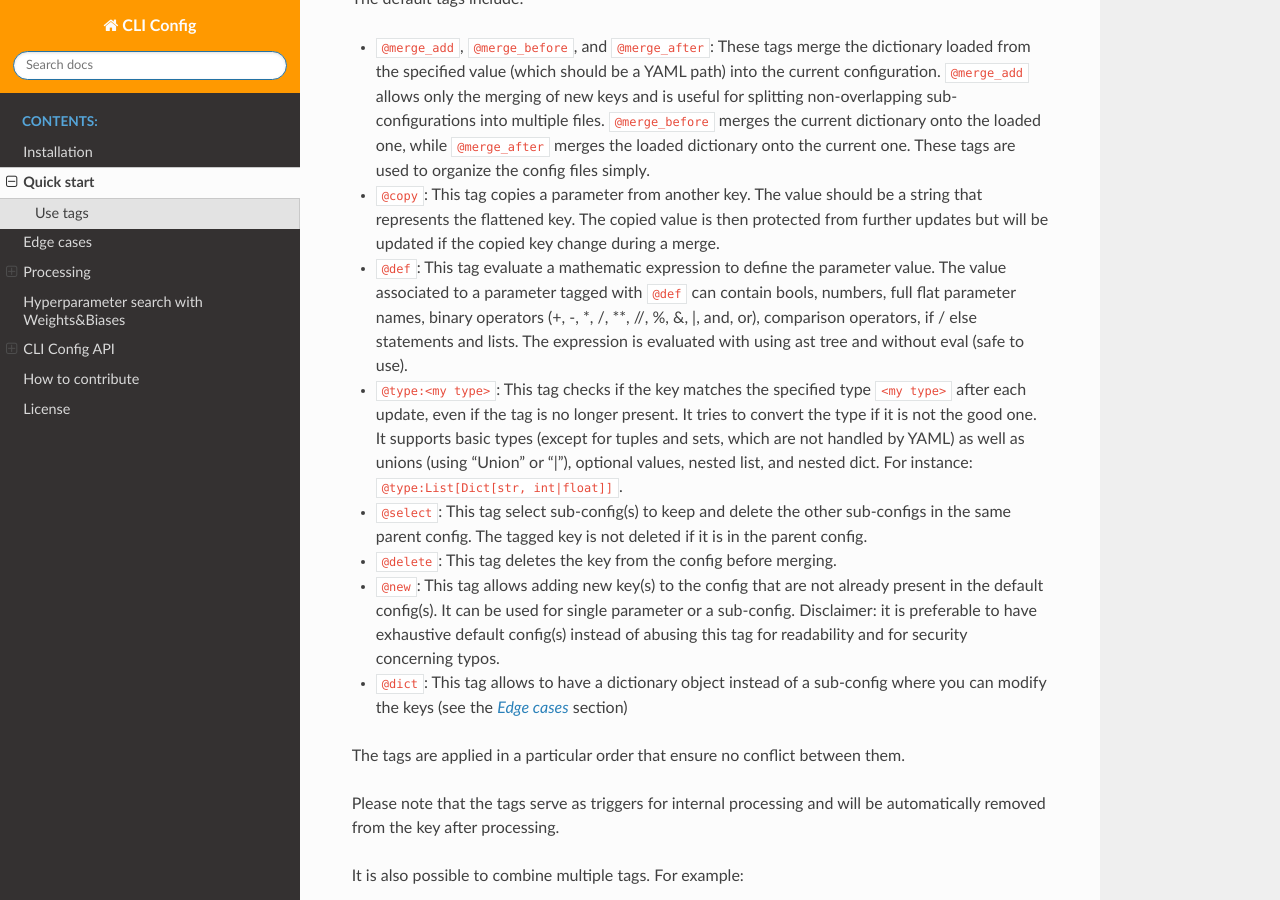
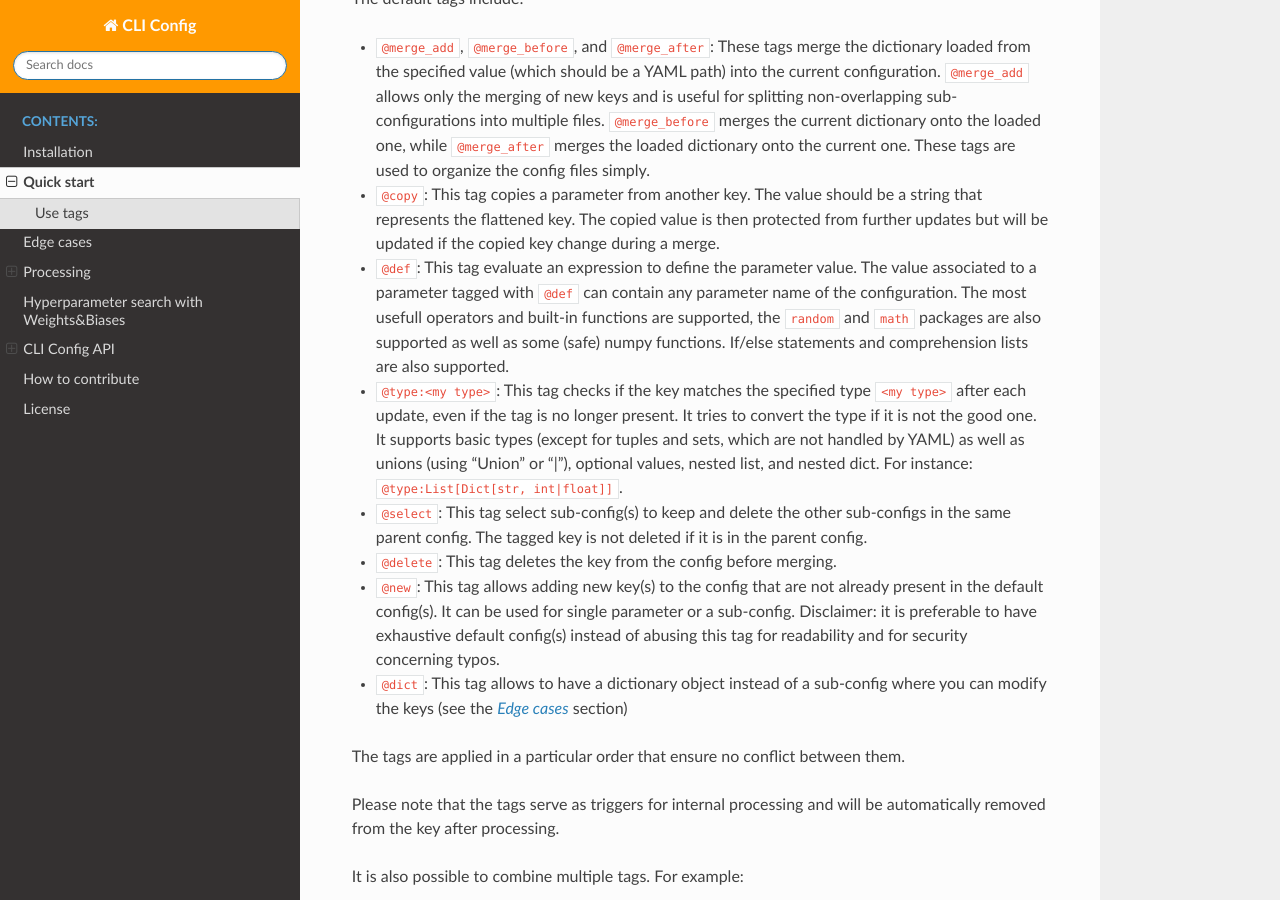
Before and after one commit to valentingol/cliconfig, a Sphinx documentation site: the page built from docs/quickstart.md, in a window 1280 px wide and 900 px high, scrolled down 2183 px. Built offline with Sphinx 7.4.7 and the Read the Docs theme 2.0.0, drawn with Linux system fonts in a browser that asks for light colours; pages that are not in the unit, such as notebooks, are missing from menus; the version number could not be read and is left out.

Commit message:
📝 Update doc for ProcessDef

```diff
--- a/docs/quickstart.md
+++ b/docs/quickstart.md
@@ -115,11 +115,12 @@ The default tags include:
 * `@copy`: This tag copies a parameter from another key. The value should be a string
   that represents the flattened key. The copied value is then protected from further
   updates but will be updated if the copied key change during a merge.
-* `@def`: This tag evaluate a mathematic expression to define the parameter value.
-  The value associated to a parameter tagged with `@def` can contain bools, numbers,
-  full flat parameter names, binary operators (+, -, *, /, **, //, %, &, |, and, or),
-  comparison operators, if / else statements and lists. The expression is evaluated with
-  using ast tree and without eval (safe to use).
+* `@def`: This tag evaluate an expression to define the parameter value.
+  The value associated to a parameter tagged with `@def` can contain
+  any parameter name of the configuration. The most usefull operators
+  and built-in functions are supported, the `random` and `math` packages
+  are also supported as well as some (safe) numpy functions.
+  If/else statements and comprehension lists are also supported.
 * `@type:<my type>`: This tag checks if the key matches the specified type `<my type>`
   after each update, even if the tag is no longer present. It tries to convert
   the type if it is not the good one. It supports basic types
```
